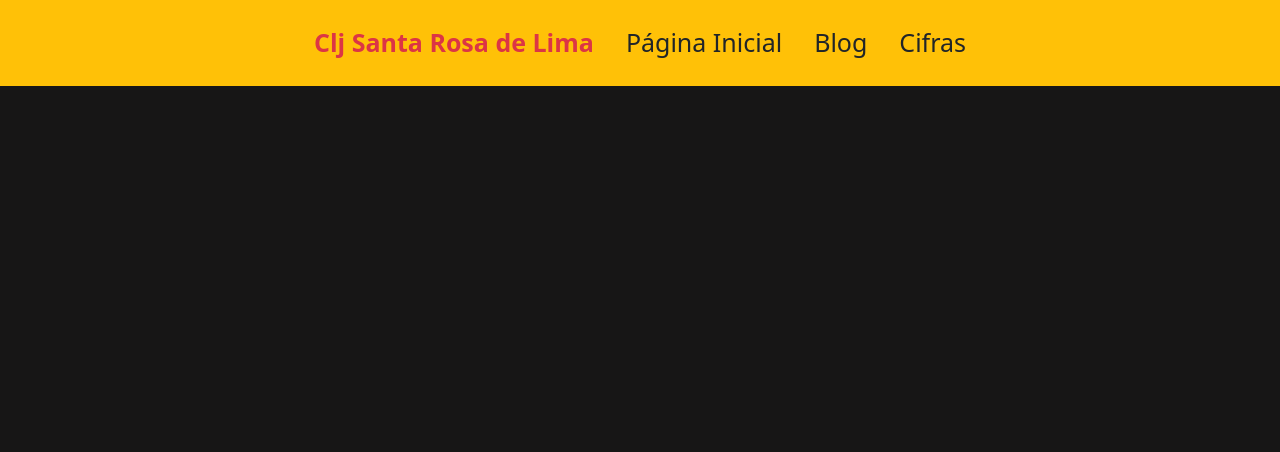
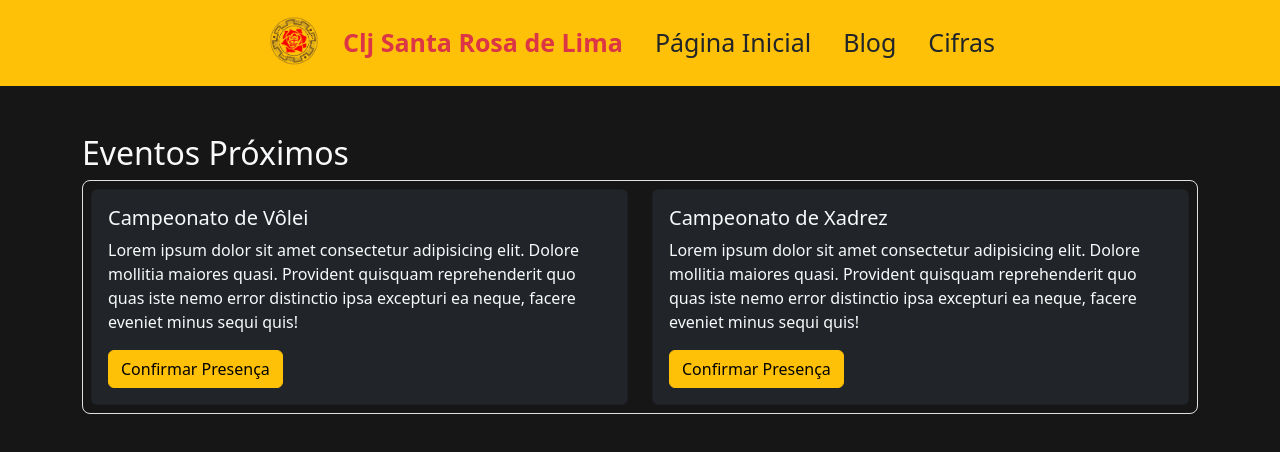
Before and after one commit to ZarthDev/sitecljsrl, a plain HTML site: page index.html in a window 1280 px wide. Drawn offline with nearby package versions, Linux system fonts and the light colour scheme.

Commit message:
events area and logo in navbar

```diff
--- a/index.html
+++ b/index.html
@@ -12,7 +12,8 @@
         class="nav justify-content-center bg-warning p-3"
         id="navbar"
     >
-        <a class="nav-link text-danger fw-bold" href="index.html">Clj Santa Rosa de Lima</a>
+        <img src="images/cljlogo.png" alt="CLJ Logo" class="me-2" style="width: 50px; height: 50px;">
+        <a class="nav-link text-danger fw-bold">Clj Santa Rosa de Lima</a>
         <a class="nav-link active text-dark" href="#" aria-current="page"
             >Página Inicial</a
         >
@@ -20,6 +21,32 @@
         <a class="nav-link text-dark" href="#">Cifras</a>
     </nav>
 
+    <!-- Events Area -->
+    <div class="container mt-5">
+        <h2 class="text-light">Eventos Próximos</h2>
+        <div class="p-2 border rounded-3">
+            <div class="row">
+              <div class="col-sm-6 mb-3 mb-sm-0">
+                <div class="card bg-dark text-light">
+                  <div class="card-body">
+                    <h5 class="card-title">Campeonato de Vôlei</h5>
+                    <p class="card-text">Lorem ipsum dolor sit amet consectetur adipisicing elit. Dolore mollitia maiores quasi. Provident quisquam reprehenderit quo quas iste nemo error distinctio ipsa excepturi ea neque, facere eveniet minus sequi quis!</p>
+                    <a href="#" class="btn btn-warning">Confirmar Presença</a>
+                  </div>
+                </div>
+              </div>
+              <div class="col-sm-6">
+                <div class="card bg-dark text-light">
+                  <div class="card-body">
+                    <h5 class="card-title">Campeonato de Xadrez</h5>
+                    <p class="card-text">Lorem ipsum dolor sit amet consectetur adipisicing elit. Dolore mollitia maiores quasi. Provident quisquam reprehenderit quo quas iste nemo error distinctio ipsa excepturi ea neque, facere eveniet minus sequi quis!</p>
+                    <a href="#" class="btn btn-warning">Confirmar Presença</a>
+                  </div>
+                </div>
+              </div>
+            </div>
+        </div>
+    </div>
 
     <script src="https://cdn.jsdelivr.net/npm/bootstrap@5.3.7/dist/js/bootstrap.bundle.min.js" integrity="sha384-ndDqU0Gzau9qJ1lfW4pNLlhNTkCfHzAVBReH9diLvGRem5+R9g2FzA8ZGN954O5Q" crossorigin="anonymous"></script>
 </body>
--- a/styles/style.css
+++ b/styles/style.css
@@ -4,7 +4,7 @@ body {
     background-color: #171616;
 }
 
-#navbar > a {
+#navbar > a, span {
     font-size: 25px;
 }
 
```
Also changed, not shown: images/cljlogo.png (added).
